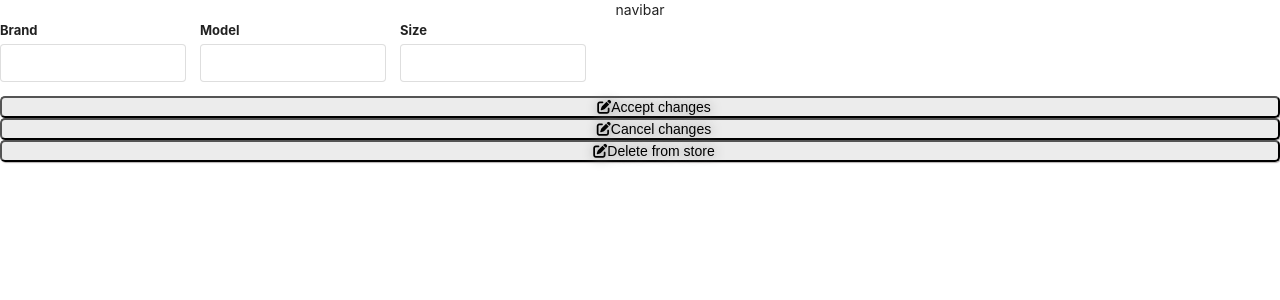
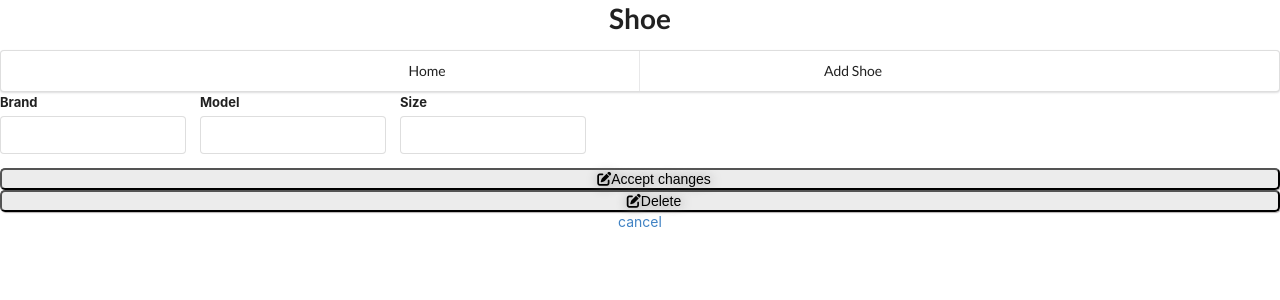
Before and after one commit to dankarger/match, a React (Create React App) app: page /edit/1 in a window 1280 px wide. Shown: the top 300 px of the page. Built offline with nearby package versions, Linux system fonts and the light colour scheme; no server answers.

Commit message:
add navibar

```diff
--- a/src/components/Api/Api.js
+++ b/src/components/Api/Api.js
@@ -33,3 +33,16 @@ export const deleteShoe= async (id)=>{
         .then(res=>{selectedShoe=res})
     return selectedShoe
 }
+
+export const UpdateShoe= async (id,shoe)=>{
+  console.log('fdsfd',shoe)
+   await axiosApi.put(`/${id}`,shoe)
+
+}
+
+
+export const AddeShoe= async (shoe)=>{
+    console.log('fdsfd',shoe)
+    await axiosApi.post(`/`, shoe )
+
+}
--- a/src/components/EditPage/EditPage.jsx
+++ b/src/components/EditPage/EditPage.jsx
@@ -1,38 +1,68 @@
 import React from "react";
 import './EditPage.css'
 import Button from "../Button/Button";
-import {deleteShoe,findShoe} from "../Api/Api";
-import {Link, Navigate} from "react-router-dom";
+import {deleteShoe, findShoe, UpdateShoe, AddeShoe, axiosApi} from "../Api/Api";
+import {Link} from "react-router-dom";
 
 
 class EditPage extends  React.Component {
-       state={shoe:{},brand:'',model:'',size:''}
+       state={shoe:{},brand:'',model:'',size:'',redirect:false,isNew:false}
 
     componentDidMount() {
-           const{id}=this.props
-           console.log('id',id)
-        findShoe(id.id)
-            .then(res=>this.setState({shoe:res.data,brand:res.data.brand,
-                                            model:res.data.model,size:res.data.size}))
+        const {id} = this.props
+        console.log('id', id)
+        if (id.id === 'new') {
+            let shoe = {
+                // id:new Date()+(Math.floor(Math.random()*100)+1),
+                brand: '',
+                model: '',
+                size: ''
+            }
+            this.setState({shoe: shoe, isNew: true})
+            return shoe
+        } else {
+            findShoe(id.id)
+                .then(res => this.setState({
+                    shoe: res.data, brand: res.data.brand,
+                    model: res.data.model, size: res.data.size
+                }))
+        }
     }
-
     handleOnChane=(e)=>{
         const { name, value } = e.target;
             this.setState({ [name]:value} )
     }
     handleDeleteButton=()=>{
-        console.log('sdfsdfsdfsdfsdfsdfsdfsdf')
+
         deleteShoe(this.props.id.id).then(res=>this.props.history.push('/'))
     }
-    handleCancelButton=()=>{
-        // Navigate(`/`);
+    handleCancelButton=()=> {
+      this.setState({redirect:true})
 
     }
     handleAcceptButton=()=>{
 
+
+           let shoe={
+               id:this.state.shoe.id,
+               brand:this.state.brand,
+               model:this.state.model,
+               size:this.state.size
+           }
+        if(this.state.isNew) {
+
+            let newShoe={
+                brand:this.state.brand,
+                model:this.state.model,
+                size:this.state.size
+            }
+            return AddeShoe(newShoe)
+        }
+        UpdateShoe(this.state.shoe.id, shoe)
 }
 
     render() {
+
        const{shoe}=this.state
         return(
             <div>
@@ -53,12 +83,9 @@ class EditPage extends  React.Component {
                     </div>
                     <div className="EditPage-buttons-divs">
                         <Button callback={this.handleAcceptButton}  name='Accept changes' icon={<i className="fas fa-edit"></i>} />
-                        <Button callback={this.handleCancelButton}  name='Cancel changes' icon={<i className="fas fa-edit"></i>} />
+                        <Button callback={this.handleDeleteButton}  name='Delete' icon={<i className="fas fa-edit"></i>} />
+                        <Link to='/'>cancel</Link>
                     </div>
-                    <Link to={'/'}>
-                        <Button className={'red'} callback={this.handleDeleteButton}  name='Delete from store ' icon={<i className="fas fa-edit"></i>} />
-
-                    </Link>
 
                 </div>
 
--- a/src/components/EditPage/EditPageWraper.jsx
+++ b/src/components/EditPage/EditPageWraper.jsx
@@ -1,16 +1,22 @@
 import React from "react";
 import {useParams} from "react-router-dom";
 import EditPage from "./EditPage";
-
+import {Navigate} from "react-router-dom";
 
 
 export default function  EditPageWrapper() {
     const {id} = useParams();
     console.log(id)
+   const navigateToHome=()=>{
+        Navigate('/')
+    }
+    function navigateWrapper(){
+        navigateToHome()
+    }
     return(
         <div>
 
-          <EditPage id={{id}} />
+          <EditPage id={{id}} callback={navigateWrapper} />
         </div>
     )
 }
--- a/src/components/NavBar/NavBar.js
+++ b/src/components/NavBar/NavBar.js
@@ -7,9 +7,12 @@ export default function NavBar() {
 
     return(
         <div>
-            {/*<Link>*/}
-               navibar
-            {/*</Link>*/}
+            <h1>Shoe </h1>
+            <div className="ui three item menu">
+                <Link to='/' className="item">Home</Link>
+                <Link  to='/create/new' className="item">Add Shoe</Link>
+                {/*<Link className="item">Upcoming Events</Link>*/}
+            </div>
         </div>
     )
 }
--- a/src/components/ShoeApp/ShowApp.jsx
+++ b/src/components/ShoeApp/ShowApp.jsx
@@ -39,6 +39,8 @@ class ShoeApp extends React.Component {
                         {/*<Route path='/' element ={<NavBar />} />*/}
                         <Route path='/' exact element={<HomePage data={this.state.data} callback={this.handleEditButton}/>} />
                         <Route path='/edit/:id' element={<EditPageWrapper />} />
+                        <Route path='/create/:id' element={<EditPageWrapper />} />
+
                     </Routes>
 
 
@@ -50,3 +52,8 @@ class ShoeApp extends React.Component {
 
 }
 export default ShoeApp
+
+
+// TODO redirect
+// TODO : Images?
+//     TODO:readme.md
--- a/src/components/Table/Table.jsx
+++ b/src/components/Table/Table.jsx
@@ -3,26 +3,38 @@ import './Table.css'
 import Button from "../Button/Button";
 import EditPageWrapper from "../EditPage/EditPageWraper";
 import {Link} from "react-router-dom";
+import {getDataBase} from "../Api/Api";
 
 class Table extends React.Component {
-  // handleEditButton=(e)=>{
-  //    return (
-  //        <Link to={`/edit/${e.target.value}`}>
-  //    )
-  //     </Link>
-  // }
+state = {data:[]}
 
+
+    componentDidMount() {
+        getDataBase().then((result)=>{
+            this.setState({data:result.data},()=> console.log('dd',result.data))
+
+        });
+
+    }
+
+    componentDidUpdate(prevProps, prevState, snapshot) {
+        // getDataBase().then((result)=>{
+        //     this.setState({data:result.data},()=> console.log('dd',result.data))
+        //
+        // });
+
+    }
     getShoesTd = () => {
-        console.log('dasdasd', this.props.data)
-        if (this.props.data) {
-            return this.props.data.map(shoe => {
+        console.log('dasdasd', this.state.data)
+        if (this.state.data) {
+            return this.state.data.map(shoe => {
                 return (
                     <tr key={shoe.id}>
                         <td data-label="Brand">{shoe.brand}</td>
                         <td data-label="Model">{shoe.model}</td>
                         <td data-label="Size">{shoe.size}</td>
 
-                        {/*<Link to={`/edit/${shoe.id}`}>*/}
+                        <Link to={`/edit/${shoe.id}`}> Edit</Link>
                         {/*    <Button onClick={this.handleEditButton}  name='Edit' icon={<i className="fas fa-edit"></i>} />*/}
 
                         {/*</Link>*/}
```
